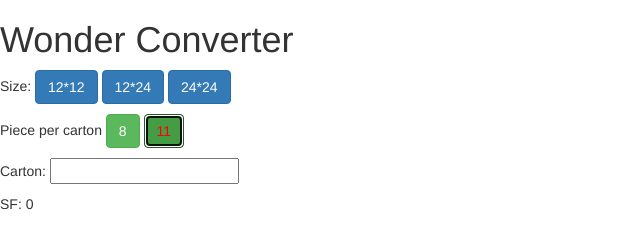
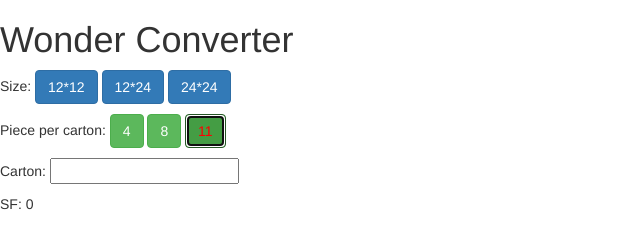
Before and after one commit to LanceKnight/SF2CT, a plain HTML site: page index.html in a window 1280 px wide. Both pictures are taken after a click on the button "11". Shown: the whole page, without its empty margins (0-640 px from the left). Drawn offline with Linux system fonts and the light colour scheme.

Commit message:
bug fix
add per box 8 button and fix bug

```diff
--- a/index.html
+++ b/index.html
@@ -16,9 +16,10 @@
 		<button id = "b2" type="button" class="btn btn-primary" ng-click = "s1224()">12*24</button>
         <button id = "b3" type="button" class="btn btn-primary" ng-click = "s2424()">24*24</button>
     </P>
-    <p>Piece per carton
-        <button id = "p1" type="button" class="btn btn-success" ng-click = "p8()">8</button>
-        <button id = "p2" type="button" class="btn btn-success" ng-click = "p11()">11</button>
+    <p>Piece per carton:
+		<button id = "p1" type="button" class="btn btn-success" ng-click = "p4()">4</button>
+        <button id = "p2" type="button" class="btn btn-success" ng-click = "p8()">8</button>
+        <button id = "p3" type="button" class="btn btn-success" ng-click = "p11()">11</button>
     </p>
     <p>Carton: <input type = "number" ng-model = "carton.value"></p>
 
--- a/js/app.js
+++ b/js/app.js
@@ -6,6 +6,7 @@ var SFPP_1224 = 1.93625;
 var SFPP_2424 = 3.8725;
 
 var per_box = 0;
+var per_4 = 4;
 var per_8 = 8;
 var per_11 = 11;
 
@@ -38,16 +39,20 @@ myApp.controller('myController', function ($scope) {
 			document.getElementById("b3").style.color = "red";
 
         }
-
+        $scope.p4 = function(){
+            per_box = per_4;
+			$scope.clrBoxColor();
+			document.getElementById("p1").style.color = "red";
+        }
         $scope.p8 = function(){
             per_box = per_8;
 			$scope.clrBoxColor();
-			document.getElementById("p1").style.color = "red";
+			document.getElementById("p2").style.color = "red";
         }
         $scope.p11 = function(){
             per_box = per_11;
 			$scope.clrBoxColor();
-			document.getElementById("p2").style.color = "red";
+			document.getElementById("p3").style.color = "red";
         }
 		$scope.clrSizeColor = function(){
 			document.getElementById("b1").style.color = "white";
@@ -57,7 +62,7 @@ myApp.controller('myController', function ($scope) {
 		$scope.clrBoxColor = function(){
 			document.getElementById("p1").style.color = "white";
 			document.getElementById("p2").style.color = "white";
-			document.getElementById("b3").style.color = "white";
+			document.getElementById("p3").style.color = "white";
 		}
 
 });
```
